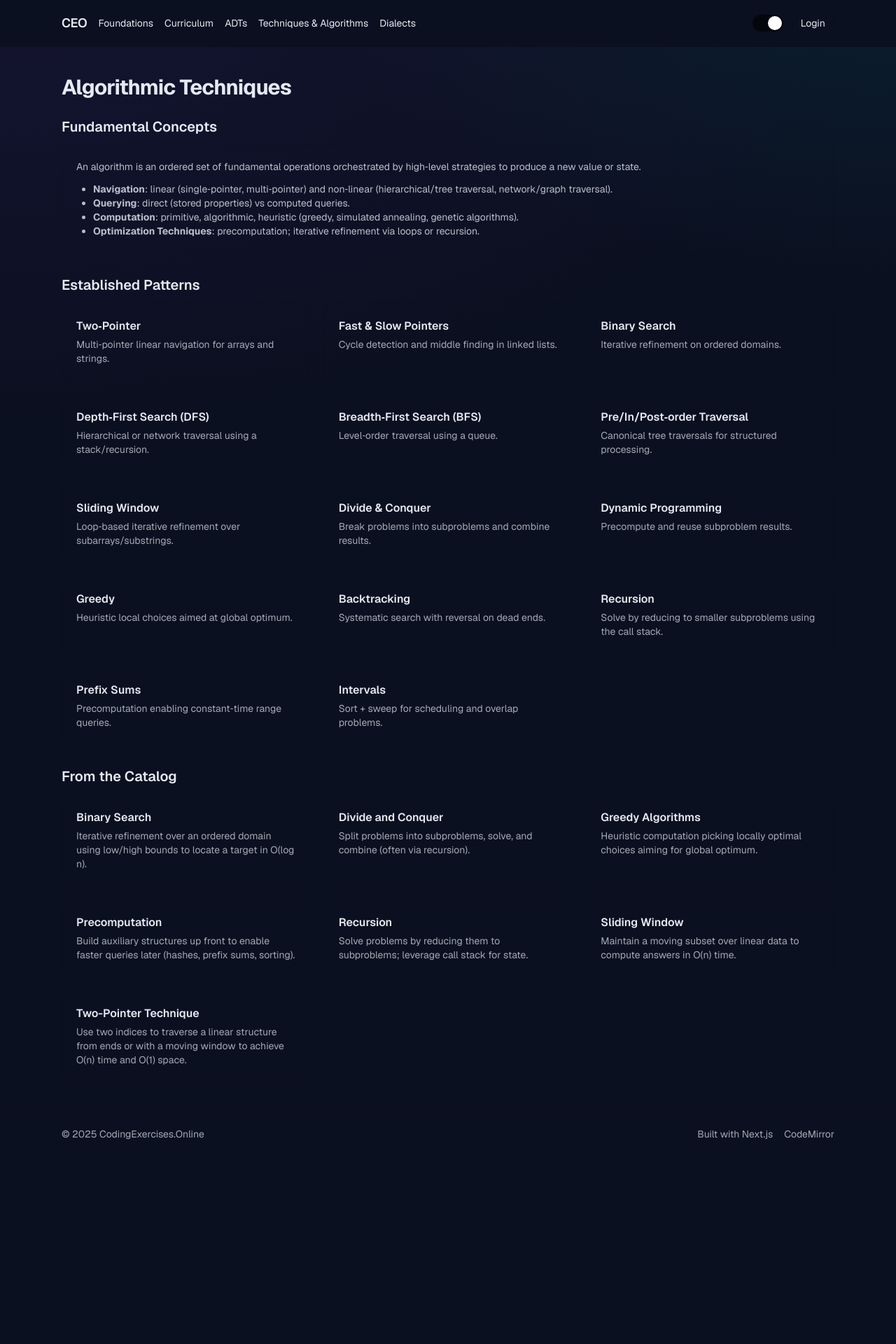
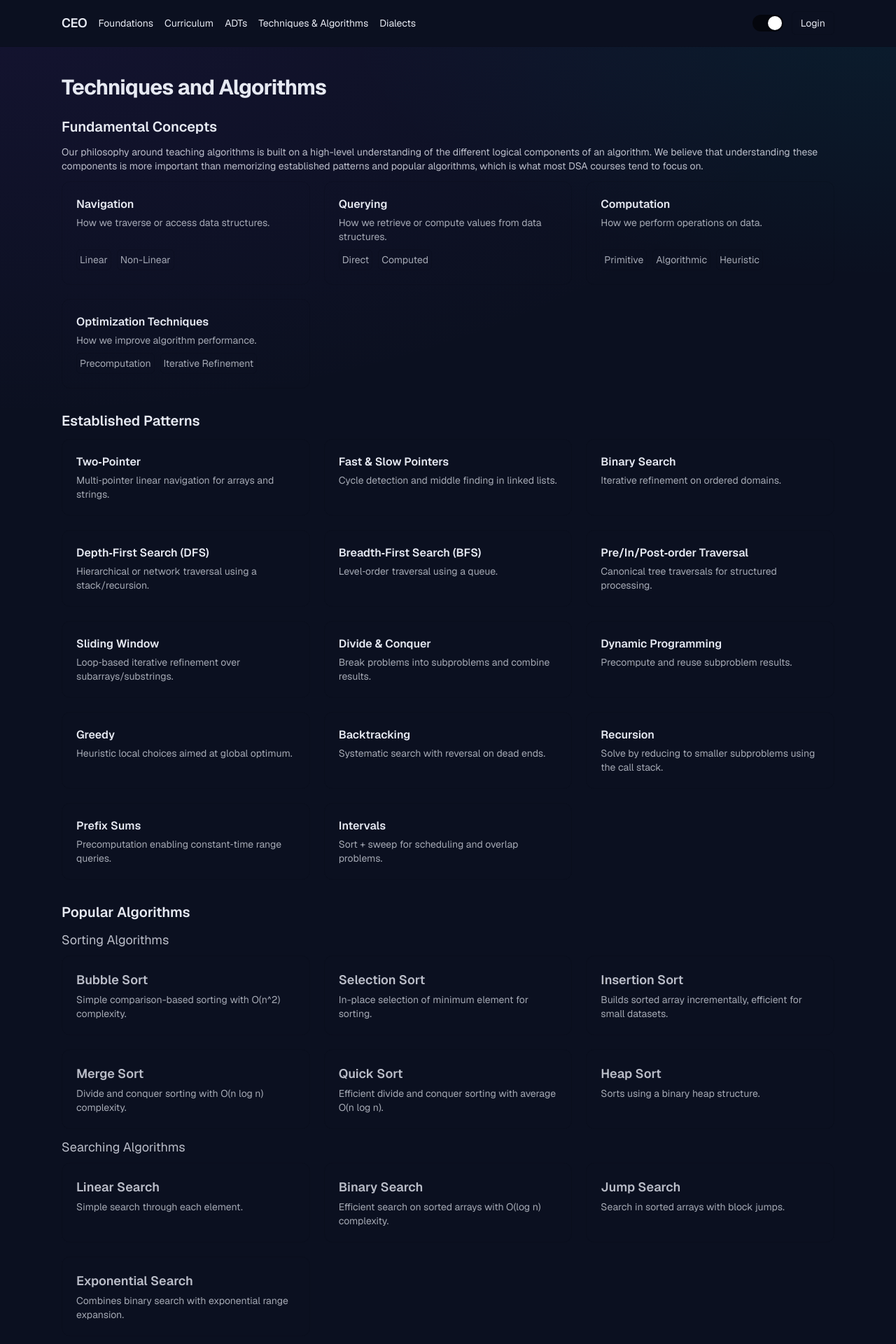
Before and after one commit to codingexercises-online/codingexercises-online.github.io, a Next.js app: page /curriculum/techniques in a window 1280 px wide. Shown: the top 1920 px of the page at 70% size. Before the commit the page ends 1654 px from the top, so only its background shows below. Built offline with nearby package versions, Linux system fonts and the light colour scheme.

Commit message:
Modified algorithms page to better reflect our teaching style.

```diff
--- a/src/app/curriculum/techniques/page.tsx
+++ b/src/app/curriculum/techniques/page.tsx
@@ -7,18 +7,62 @@ export default function TechniquesListPage() {
   const techniques = loadAllTechniques();
   return (
     <div>
-      <h1 className="text-3xl font-bold tracking-tight mb-6">Algorithmic Techniques</h1>
+      <h1 className="text-3xl font-bold tracking-tight mb-6">Techniques and Algorithms</h1>
 
       <section className="space-y-3 mb-8">
         <h2 className="text-xl font-semibold">Fundamental Concepts</h2>
-        <div className="rounded-xl border border-black/10 dark:border-white/10 p-5 text-sm text-foreground/80 space-y-3">
-          <p>An algorithm is an ordered set of fundamental operations orchestrated by high‑level strategies to produce a new value or state.</p>
-          <ul className="list-disc pl-6">
-            <li><strong>Navigation</strong>: linear (single‑pointer, multi‑pointer) and non‑linear (hierarchical/tree traversal, network/graph traversal).</li>
-            <li><strong>Querying</strong>: direct (stored properties) vs computed queries.</li>
-            <li><strong>Computation</strong>: primitive, algorithmic, heuristic (greedy, simulated annealing, genetic algorithms).</li>
-            <li><strong>Optimization Techniques</strong>: precomputation; iterative refinement via loops or recursion.</li>
-          </ul>
+        <div className="flex flex-col gap-3">
+          <p className="text-sm text-foreground/80 space-y-2">
+            Our philosophy around teaching algorithms is built on a high-level understanding of the different logical components of an algorithm.
+            We believe that understanding these components is more important than memorizing established patterns and popular algorithms, which is what most DSA courses tend to focus on.
+          </p>
+          <div className="grid grid-cols-1 md:grid-cols-3 gap-5 flex-1">
+            {
+              [
+                {
+                  slug: "navigation", title: "Navigation", description: "How we traverse or access data structures.",
+                    subitems: [
+                      {slug: "linear", title: "Linear", description: "Single-pointer or multi-pointer traversal of arrays and strings."},
+                      {slug: "non_linear", title: "Non-Linear", description: "Hierarchical/tree traversal or network/graph traversal."}
+                    ]
+                },
+                {
+                  slug: "querying", title: "Querying", description: "How we retrieve or compute values from data structures.",
+                    subitems: [
+                      {slug: "direct", title: "Direct", description: "Stored properties (e.g., size, head, valueAtIndex)."},
+                      {slug: "computed", title: "Computed", description: "Require traversal or computation (e.g., contains on unsorted array, min on list)."}
+                    ]
+                },
+                {
+                  slug: "computation", title: "Computation", description: "How we perform operations on data.",
+                    subitems: [
+                      {slug: "primitive", title: "Primitive", description: "Basic arithmetic, logic, comparisons."},
+                      {slug: "algorithmic", title: "Algorithmic", description: "Fixed sequences (e.g., sum, average, merge)."},
+                      {slug: "heuristic", title: "Heuristic", description: "Decision-making at each step (e.g., Greedy, Simulated Annealing, Genetic Algorithms)."}
+                    ]
+                },
+                {
+                  slug: "optimization_techniques", title: "Optimization Techniques", description: "How we improve algorithm performance.",
+                    subitems: [
+                      {slug: "precomputation", title: "Precomputation", description: "Initial pass to build optimized auxiliary structures (e.g., hash maps for lookup, prefix sums for range queries, sorting intervals before merging)."},
+                      {slug: "iterative_refinement", title: "Iterative Refinement", description: "Repeatedly refine a solution via loops or recursion."}
+                    ]
+                }
+              ].map((item) => (
+                <Link key={item.slug} href={`/curriculum/techniques/${item.slug}`} className="rounded-xl border border-black/10 dark:border-white/10 p-5 hover:bg-black/5 dark:hover:bg-white/5 transition flex flex-col">
+                  <h3 className="font-semibold mb-1">{item.title}</h3>
+                  <p className="text-sm text-foreground/70">{item.description}</p>
+                  <div className="flex flex-row gap-2 justify-start items-end flex-nowrap flex-1">
+                    {item.subitems && item.subitems.map((subitem) => (
+                      <Link key={subitem.slug} href={`/curriculum/techniques/${item.slug}/${subitem.slug}`} className="text-sm text-foreground/70 hover:underline border border-black/10 dark:border-white/10 p-1 rounded-md transition mt-2">
+                        {subitem.title}
+                      </Link>
+                    ))}
+                  </div>
+                </Link>
+              ))
+            }
+          </div>
         </div>
       </section>
 
@@ -49,15 +93,44 @@ export default function TechniquesListPage() {
         </div>
       </section>
 
-      <section className="space-y-3">
-        <h2 className="text-xl font-semibold">From the Catalog</h2>
-        <div className="grid grid-cols-1 md:grid-cols-3 gap-5">
-          {techniques.map((t) => (
-            <Link key={t.slug} href={`/curriculum/techniques/${t.slug}`} className="rounded-xl border border-black/10 dark:border-white/10 p-5 hover:bg-black/5 dark:hover:bg-white/5 transition">
-              <h3 className="font-semibold mb-1">{t.title}</h3>
-              <p className="text-sm text-foreground/70">{t.overview}</p>
-            </Link>
-          ))}
+      <section className="space-y-3 mb-8">
+        <h2 className="text-xl font-semibold">Popular Algorithms</h2>
+
+        <div className="flex flex-col gap-3">
+          <section className="text-lg text-foreground/80 space-y-2">
+            <h3>Sorting Algorithms</h3>
+            <div className="grid grid-cols-1 md:grid-cols-3 gap-5 flex-1">
+              {[
+                { slug: "bubble_sort", title: "Bubble Sort", overview: "Simple comparison-based sorting with O(n^2) complexity." },
+                { slug: "selection_sort", title: "Selection Sort", overview: "In-place selection of minimum element for sorting." },
+                { slug: "insertion_sort", title: "Insertion Sort", overview: "Builds sorted array incrementally, efficient for small datasets." },
+                { slug: "merge_sort", title: "Merge Sort", overview: "Divide and conquer sorting with O(n log n) complexity." },
+                { slug: "quick_sort", title: "Quick Sort", overview: "Efficient divide and conquer sorting with average O(n log n)." },
+                { slug: "heap_sort", title: "Heap Sort", overview: "Sorts using a binary heap structure." },
+              ].map((algo) => (
+                <Link key={algo.slug} href={`/curriculum/techniques/sorting/${algo.slug}`} className="rounded-xl border border-black/10 dark:border-white/10 p-5 hover:bg-black/5 dark:hover:bg-white/5 transition">
+                  <h4 className="font-semibold mb-1">{algo.title}</h4>
+                  <p className="text-sm text-foreground/70">{algo.overview}</p>
+                </Link>
+              ))}
+            </div>
+          </section>
+          <section className="text-lg text-foreground/80 space-y-2">
+            <h3>Searching Algorithms</h3>
+            <div className="grid grid-cols-1 md:grid-cols-3 gap-5 flex-1">
+              {[
+                { slug: "linear_search", title: "Linear Search", overview: "Simple search through each element." },
+                { slug: "binary_search", title: "Binary Search", overview: "Efficient search on sorted arrays with O(log n) complexity." },
+                { slug: "jump_search", title: "Jump Search", overview: "Search in sorted arrays with block jumps." },
+                { slug: "exponential_search", title: "Exponential Search", overview: "Combines binary search with exponential range expansion." },
+              ].map((algo) => (
+                <Link key={algo.slug} href={`/curriculum/techniques/searching/${algo.slug}`} className="rounded-xl border border-black/10 dark:border-white/10 p-5 hover:bg-black/5 dark:hover:bg-white/5 transition">
+                  <h4 className="font-semibold mb-1">{algo.title}</h4>
+                  <p className="text-sm text-foreground/70">{algo.overview}</p>
+                </Link>
+              ))}
+            </div>
+          </section>
         </div>
       </section>
     </div>
```
